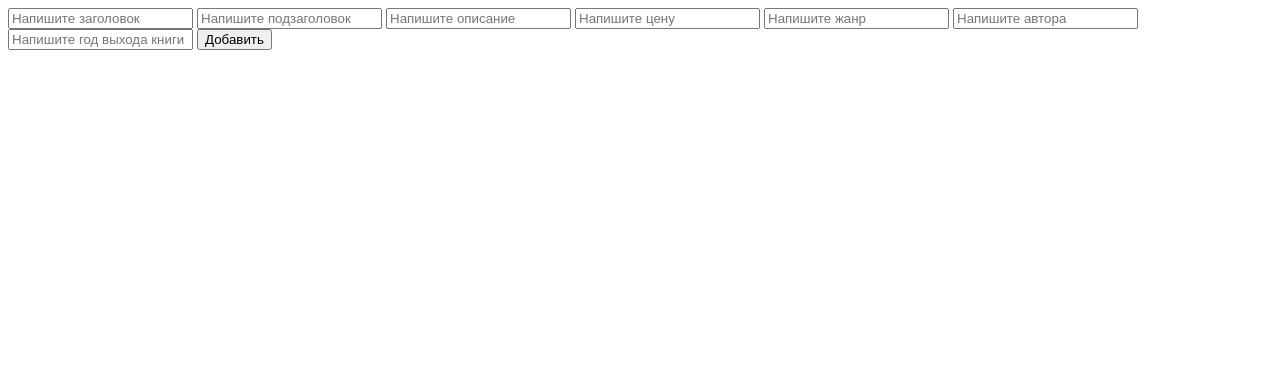
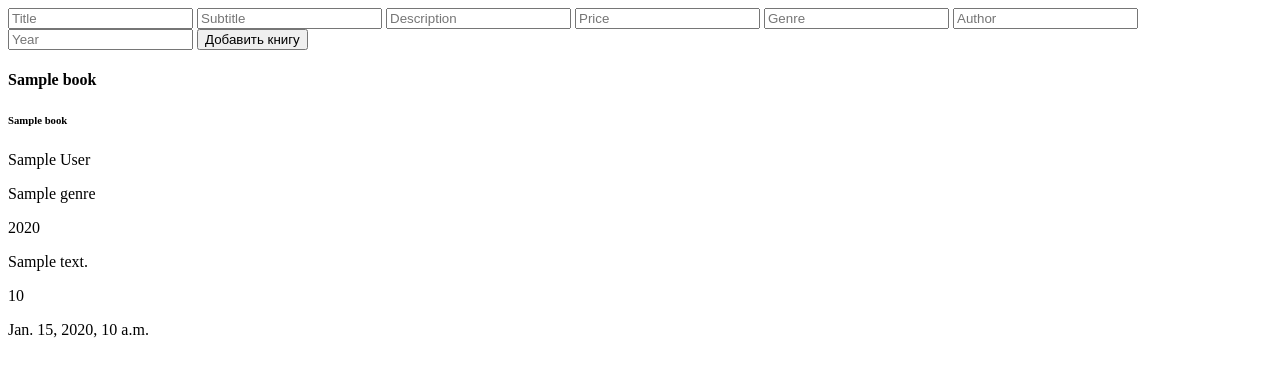
Before and after one commit to AmanChorobaev/TODOLIST, a Django app: template main/templates/books.html in a window 1280 px wide. Shown: the top 377 px of the page. Run offline with Django 3.2, Linux system fonts and the light colour scheme; the template is opened without the code that fills it: most values are stand-ins (such as "Sample title", 1, 10 or a date in 2020).

Commit message:
added todo deletions and added books form and styles

```diff
--- a/main/templates/books.html
+++ b/main/templates/books.html
@@ -1,27 +1,70 @@
 <!DOCTYPE html>
 <html lang="en">
   <head>
-  <meta charset="UTF-8">
-  <meta name="viewport" content="width=device-width, initial-scale=1.0">
+    <meta charset="UTF-8" />
+    <meta name="viewport" content="width=device-width, initial-scale=1.0" />
     <title>Books</title>
   </head>
   <body>
-
-  <div class="create_container">
-    <form action="{%url 'add-book' %}" method="POST">
-      {% csrf_token%}
-      <input class="create_input" type="text" placeholder="Напишите заголовок" name="book_text">
-      <input class="create_input" type="text" placeholder="Напишите подзаголовок" name="book.subtitle">
-      <input class="create_input" type="text" placeholder="Напишите описание" name="book.description">
-      <input class="create_input" type="text" placeholder="Напишите цену" name="book.price">
-      <input class="create_input" type="text" placeholder="Напишите жанр" name="book.genre">
-      <input class="create_input" type="text" placeholder="Напишите автора" name="book.author">
-      <input class="create_input" type="text" placeholder="Напишите год выхода книги" name="book.year">
-      <button id="create_button">Добавить</button>
+    <section>
+      <div class="create">
+        <form action="{% url 'add-book' %}" method="POST">
+          {% csrf_token %}
+          <input
+            class="inp"
+            type="text"
+            placeholder="Title"
+            name="book_title"
+          />
+          <input
+            class="inp"
+            type="text"
+            placeholder="Subtitle"
+            name="book_subtitle"
+          />
+          <input
+            class="inp"
+            type="text"
+            placeholder="Description"
+            name="book_description"
+          />
+          <input
+            class="inp"
+            type="text"
+            placeholder="Price"
+            name="book_price"
+          />
+          <input
+            class="inp"
+            type="text"
+            placeholder="Genre"
+            name="book_genre"
+          />
+          <input
+            class="inp"
+            type="text"
+            placeholder="Author"
+            name="book_author"
+          />
+          <input class="inp" type="text" placeholder="Year" name="book_year" />
+          <input class="but" type="submit" value="Добавить книгу" />
         </form>
       </div>
-
-
+      <div class="book_container">
+        {% for b in books_list %}
+        <div class="book_item">
+          <h4>{{ b.title }}</h4>
+          <h6>{{ b.subtitle }}</h6>
+          <p>{{ b.author }}</p>
+          <p>{{ b.genre }}</p>
+          <p>{{ b.year }}</p>
+          <p>{{ b.description }}</p>
+          <p>{{ b.price }}</p>
+          <p>{{ b.date }}</p>
+        </div>
+        {% endfor %}
+      </div>
+    </section>
 
   </body>
 </html>
```
Also changed, not shown: TODO/urls.py (+7 -3 lines), main/models.py (+15 -16 lines), main/static/styles/books.css (added, +82 -0 lines), main/templates/test.html (+32 -13 lines), main/views.py (+35 -5 lines), main/migrations/0003_auto_20210122_2125.py (added), main/templates/add.html (renamed from main/templates/success.html). Lines whose indentation alone changed are shown as unchanged.
